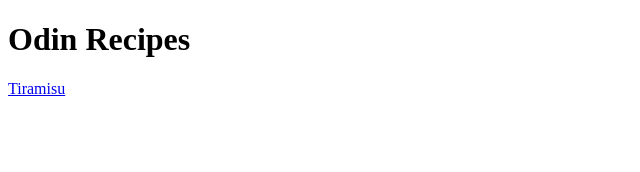
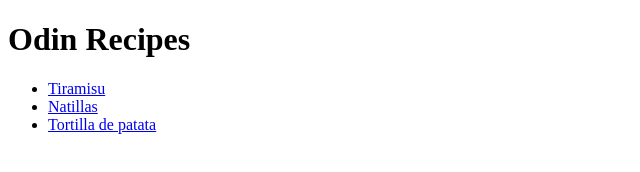
Before and after one commit to Amerite2/odin-recipes, a plain HTML site: page index.html in a window 1280 px wide. Shown: the whole page, without its empty margins (0-640 px from the left). Drawn offline with Linux system fonts and the light colour scheme.

Commit message:
Index referencing back to pages

```diff
--- a/index.html
+++ b/index.html
@@ -8,6 +8,10 @@
 </head>
 <body>
     <h1>Odin Recipes</h1>
-    <a href="recipes/tiramisu.html">Tiramisu</a>
+    <ul>
+        <li><a href="recipes/tiramisu.html">Tiramisu</a></li>
+        <li><a href="recipes/natillas.html">Natillas</a></li>
+        <li><a href="recipes/tortilla-de-patata.html">Tortilla de patata</a></li>
+    </ul>
 </body>
 </html>
```
